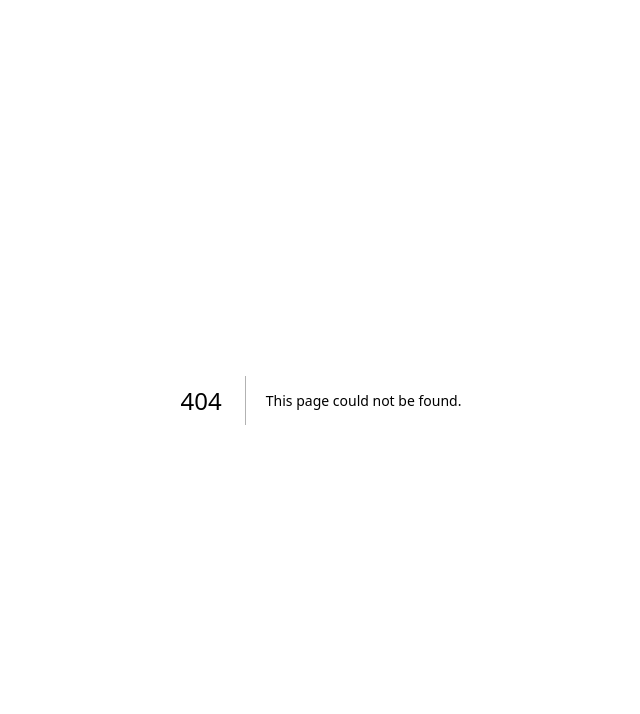
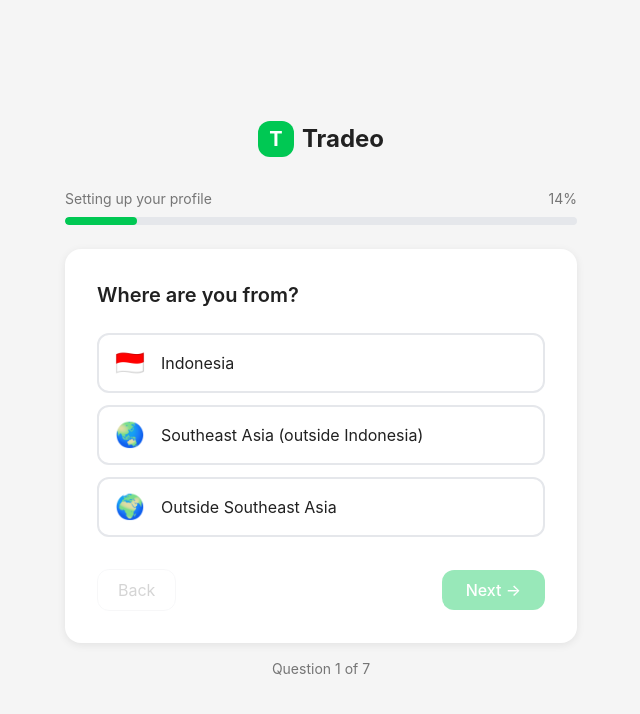
Before and after one commit to aaravraghani/tradeo_appnew, a Next.js app: page /onboarding in a window 1280 px wide. Before the commit this address had no page. Shown: the top 714 px of the page, without its empty margins (319-959 px from the left). Built offline with nearby package versions, Linux system fonts and the light colour scheme.

Commit message:
Create page.tsx

```diff
--- /dev/null
+++ b/src/app/onboarding/page.tsx
@@ -0,0 +1,158 @@
+'use client'
+
+import { useState } from 'react'
+import { useRouter } from 'next/navigation'
+import {
+  ONBOARDING_QUESTIONS,
+  getProgressPercentage,
+  getNextQuestionId,
+  getPreviousQuestionId,
+} from '@/lib/onboarding-questions'
+
+export default function OnboardingPage() {
+  const router = useRouter()
+  const [currentId, setCurrentId] = useState(ONBOARDING_QUESTIONS[0].id)
+  const [answers, setAnswers] = useState<Record<string, string>>({})
+  const [saving, setSaving] = useState(false)
+  const [error, setError] = useState<string | null>(null)
+
+  const currentQuestion = ONBOARDING_QUESTIONS.find((q) => q.id === currentId)!
+  const progress = getProgressPercentage(currentId)
+  const nextId = getNextQuestionId(currentId)
+  const prevId = getPreviousQuestionId(currentId)
+  const isLast = nextId === null
+
+  const selectAnswer = (value: string) => {
+    setAnswers((prev) => ({ ...prev, [currentId]: value }))
+  }
+
+  const handleNext = () => {
+    if (!answers[currentId]) return
+    if (nextId) setCurrentId(nextId)
+  }
+
+  const handleBack = () => {
+    if (prevId) setCurrentId(prevId)
+  }
+
+  const handleSubmit = async () => {
+    if (!answers[currentId]) return
+    setSaving(true)
+    setError(null)
+
+    try {
+      const res = await fetch('/api/onboarding', {
+        method: 'POST',
+        headers: { 'Content-Type': 'application/json' },
+        body: JSON.stringify(answers),
+      })
+
+      if (!res.ok) {
+        const data = await res.json()
+        throw new Error(data.error ?? 'Something went wrong')
+      }
+
+      router.push('/home')
+    } catch (err: unknown) {
+      setError(err instanceof Error ? err.message : 'Failed to save. Please try again.')
+      setSaving(false)
+    }
+  }
+
+  return (
+    <div className="min-h-screen bg-background-gray flex flex-col items-center justify-center px-4">
+      <div className="w-full max-w-lg">
+        {/* Logo */}
+        <div className="flex items-center justify-center space-x-2 mb-8">
+          <div className="w-9 h-9 bg-primary rounded-lg flex items-center justify-center text-white font-bold text-xl">
+            T
+          </div>
+          <span className="text-2xl font-bold text-text-primary">Tradeo</span>
+        </div>
+
+        {/* Progress bar */}
+        <div className="mb-6">
+          <div className="flex justify-between text-sm text-text-secondary mb-2">
+            <span>Setting up your profile</span>
+            <span>{progress}%</span>
+          </div>
+          <div className="h-2 bg-gray-200 rounded-full overflow-hidden">
+            <div
+              className="h-full bg-primary rounded-full transition-all duration-500"
+              style={{ width: `${progress}%` }}
+            />
+          </div>
+        </div>
+
+        {/* Card */}
+        <div className="bg-white rounded-2xl shadow-card p-8">
+          <h2 className="text-xl font-semibold text-text-primary mb-6">
+            {currentQuestion.question}
+          </h2>
+
+          <div className="space-y-3">
+            {currentQuestion.options.map((option) => {
+              const selected = answers[currentId] === option.value
+              return (
+                <button
+                  key={option.value}
+                  onClick={() => selectAnswer(option.value)}
+                  className={`w-full flex items-center space-x-4 px-4 py-3 rounded-xl border-2 transition-all text-left ${
+                    selected
+                      ? 'border-primary bg-primary/5 text-primary font-medium'
+                      : 'border-gray-200 hover:border-primary/40 text-text-primary'
+                  }`}
+                >
+                  {option.icon && (
+                    <span className="text-2xl flex-shrink-0">{option.icon}</span>
+                  )}
+                  <span>{option.label}</span>
+                </button>
+              )
+            })}
+          </div>
+
+          {error && (
+            <p className="mt-4 text-sm text-red-500 text-center">{error}</p>
+          )}
+
+          {/* Navigation */}
+          <div className="flex items-center justify-between mt-8">
+            <button
+              onClick={handleBack}
+              disabled={!prevId}
+              className="px-5 py-2 rounded-lg border border-gray-200 text-text-secondary hover:border-primary hover:text-primary transition-colors disabled:opacity-30 disabled:cursor-not-allowed"
+            >
+              Back
+            </button>
+
+            {isLast ? (
+              <button
+                onClick={handleSubmit}
+                disabled={!answers[currentId] || saving}
+                className="px-6 py-2 bg-primary text-white rounded-lg font-medium hover:bg-primary-dark transition-colors disabled:opacity-40 disabled:cursor-not-allowed"
+              >
+                {saving ? 'Saving…' : 'Finish & Start Learning 🚀'}
+              </button>
+            ) : (
+              <button
+                onClick={handleNext}
+                disabled={!answers[currentId]}
+                className="px-6 py-2 bg-primary text-white rounded-lg font-medium hover:bg-primary-dark transition-colors disabled:opacity-40 disabled:cursor-not-allowed"
+              >
+                Next →
+              </button>
+            )}
+          </div>
+        </div>
+
+        {/* Step counter */}
+        <p className="text-center text-sm text-text-secondary mt-4">
+          Question{' '}
+          {ONBOARDING_QUESTIONS.findIndex((q) => q.id === currentId) + 1} of{' '}
+          {ONBOARDING_QUESTIONS.length}
+        </p>
+      </div>
+    </div>
+  )
+}
```
